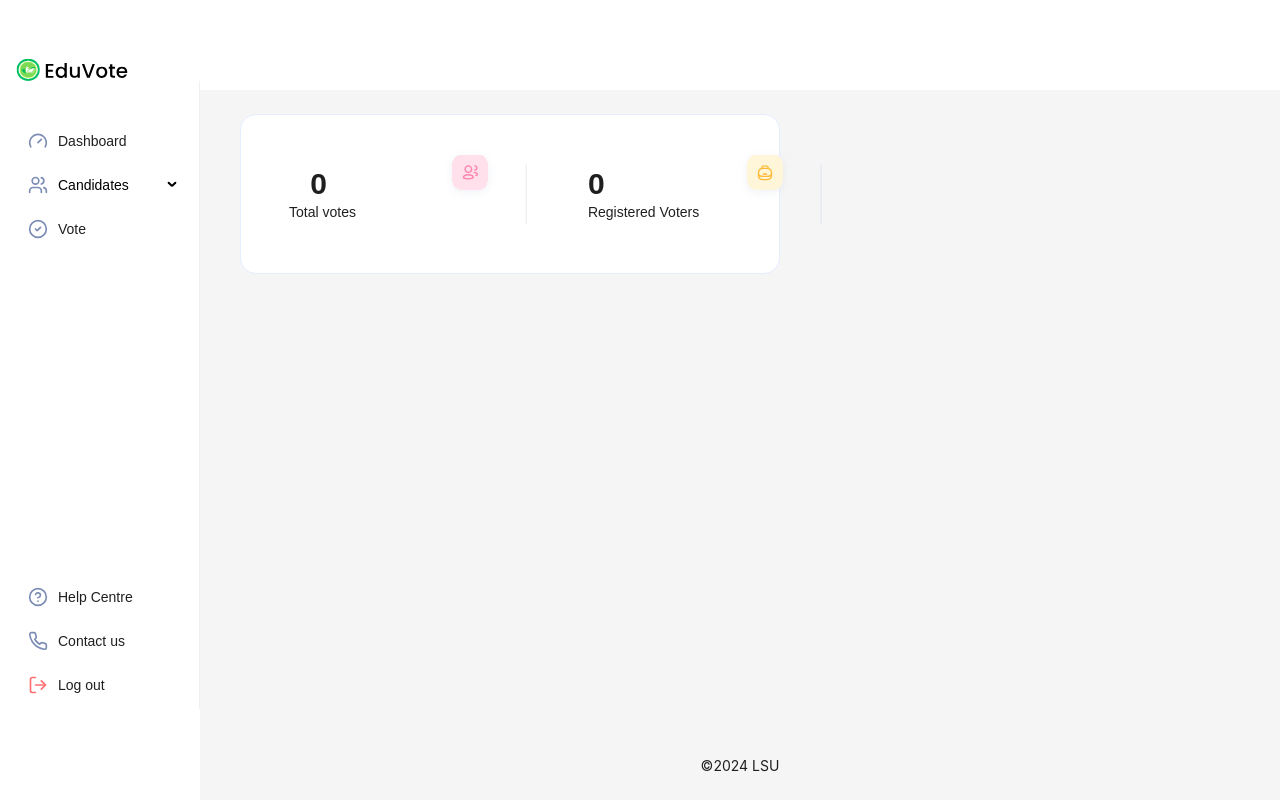
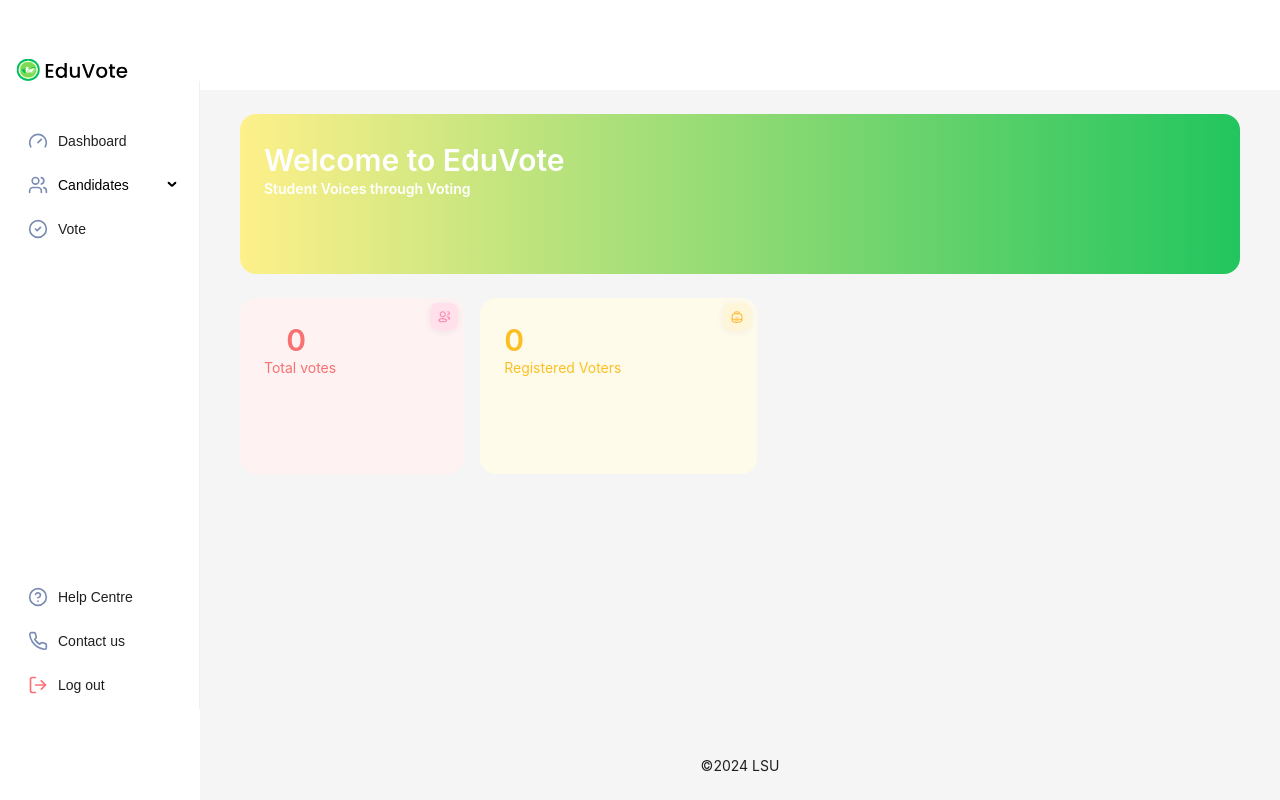
Before and after one commit to Lavelliane/eduvote, a Next.js app: page /dashboard in a window 1280 px wide. Built offline with nearby package versions, Linux system fonts and the light colour scheme; no server answers; the database is empty; sample sign-in values are in the browser's storage.

Commit message:
dashboard

```diff
--- a/src/app/(private)/dashboard/page.jsx
+++ b/src/app/(private)/dashboard/page.jsx
@@ -8,8 +8,8 @@ import { getCandidates } from '@/lib/queries/candidate/getCandidates'
 import axios from 'axios'
 import randomColor from 'randomcolor'
 import { Doughnut } from 'react-chartjs-2'
-import {Chart, ArcElement, Tooltip, Legend} from 'chart.js'
-Chart.register(ArcElement, Tooltip, Legend);
+import { Chart, ArcElement, Tooltip, Legend } from 'chart.js'
+Chart.register(ArcElement, Tooltip, Legend)
 
 const dummyData = [
   {
@@ -30,7 +30,7 @@ const dummyData = [
   }
 ]
 
-async function getVoterCount(){
+async function getVoterCount() {
   const res = await axios.get('/api/user/count')
   return res.data.count
 }
@@ -59,9 +59,9 @@ function DashboardPage() {
             label: 'Votes per party',
             data: candidatesData.map((party) => party.number_of_votes),
             backgroundColor: candidatesData.map((party) => randomColor()),
-            hoverBackgroundColor: candidatesData.map((party) => randomColor()),
-          },
-        ],
+            hoverBackgroundColor: candidatesData.map((party) => randomColor())
+          }
+        ]
       })
 
       positionsArray.forEach((position) => {
@@ -81,7 +81,7 @@ function DashboardPage() {
               candidateId: candidate.id,
               partyId: party.id,
               numberOfVotes: candidate.number_of_votes,
-              position: candidate.position,
+              position: candidate.position
             })
           }
         })
@@ -98,48 +98,61 @@ function DashboardPage() {
 
   return (
     <>
-      <Card className='h-40 w-[54%] flex items-center rounded-2xl border border-[#E6EDFF] '>
-        <div className='flex items-center font-sans'>
-          <div className='flex items-center flex-col mr-8 p-6'>
-            <h1 className='mr-2 font-semibold text-3xl '>{candidatesData && candidatesData.reduce((acc, current) => acc + current.number_of_votes, 0)}</h1>
-            <p className='text-sm whitespace-nowrap'>Total votes</p>
+      <div className='w-full text-white flex bg-gradient-to-r from-[#fef08a] to-green-500 h-40 mb-6 rounded-2xl flex-col'>
+        <p className='inline-block text-3xl ml-6 mt-7 font-semibold'>Welcome to EduVote</p>
+        <p className='ml-6 font-semibold'> Student Voices through Voting</p>
+      </div>
+
+
+      <div className='flex'>
+        <div className='flex w-max bg-[#fef2f2]  rounded-2xl '>
+          <div className='flex items-center flex-col mr-8 p-6 h-44'>
+            <h1 className='mr-2 font-semibold text-3xl text-[#f87171] '>
+              {candidatesData && candidatesData.reduce((acc, current) => acc + current.number_of_votes, 0)}
+            </h1>
+            <p className='text-sm whitespace-nowrap text-[#f87171]'>Total votes</p>
           </div>
           <div className='ml-8 mb-10'>
-            <img className='w-24 h-24' src='icon.svg' alt='users' />
+            <img className='w-10 h-10' src='icon.svg' alt='users' />
           </div>
-          <hr className='h-30 w-28 transform rotate-90 ' />
-          <div className='flex items-center flex-col ml-8'>
-            <h1 className='font-semibold text-3xl mr-auto '>{countVoters ? countVoters : 0}</h1>
-            <p className='text-sm whitespace-nowrap'>Registered Voters</p>
+        </div>
+
+        <div className='flex w-max ml-4 bg-[#fffbeb] rounded-2xl h-30'>
+        <div className='flex items-center flex-col mr-8 p-6'>
+            <h1 className='font-semibold text-3xl mr-auto text-[#fbbf24]'>{countVoters ? countVoters : 0}</h1>
+            <p className='text-sm whitespace-nowrap text-[#fbbf24]'>Registered Voters</p>
           </div>
           <div className='ml-10 mb-10'>
-            <img className='w-24 h-24' src='registervoter.svg' alt='register' />
+            <img className='w-10 h-10' src='registervoter.svg' alt='register' />
           </div>
-          <hr className='h-30 w-28 transform rotate-90 bg-[#E6EDFF]' />
+
         </div>
-      </Card>
 
         <div className='w-[300px] h-auto my-[20px]'>
         { Object.keys(partyStats).length > 0 && partyStats.labels && partyStats.datasets.length > 0 && <Doughnut data={partyStats} config={{type: 'doughnut'}} />}
       </div>
+      </div>
 
-      { Object.keys(positions).length > 0  && positionsArray.map((position, key) => {
+
+
+      {Object.keys(positions).length > 0 &&
+        positionsArray.map((position, key) => {
           const toRender = positions[`${position}`]
-        if(toRender.length > 0){
-          const totalVotes = toRender.reduce((acc, current) => { return acc + current.numberOfVotes }, 0)
+          if (toRender.length > 0) {
+            const totalVotes = toRender.reduce((acc, current) => {
+              return acc + current.numberOfVotes
+            }, 0)
             const data = toRender.map((candidate, i) => ({
-            number: i+1,
+              number: i + 1,
               name: candidate.name,
               party: candidate.party,
               votePercentage: (candidate.numberOfVotes / totalVotes) * 100,
               totalVotes: candidate.numberOfVotes,
               position: position,
-            isWinning: ((candidate.numberOfVotes / totalVotes) * 100) >= 50
+              isWinning: (candidate.numberOfVotes / totalVotes) * 100 >= 50
             }))
 
-          return (
-            <LeaderboardTable data={data} showTitle={true} position={position} key={key} />
-          )
+            return <LeaderboardTable data={data} showTitle={true} position={position} key={key} />
           }
         })}
     </>
--- a/src/app/page.jsx
+++ b/src/app/page.jsx
@@ -143,7 +143,7 @@ export default function Home() {
           </div>
         </div>
       </section>
-
+       <img src="backgroun.svg" alt="background" />
       <h1 className='text-center text-2xl font-semibold mb-10'>Key Features</h1>
 
       <div className='flex justify-center  '>
```
Also changed, not shown: public/backgroun.svg (added). Lines whose indentation alone changed are shown as unchanged.
